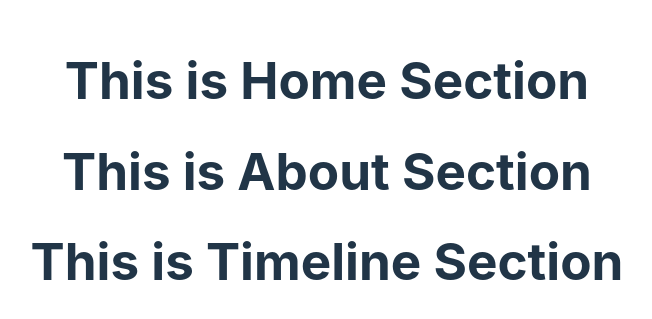
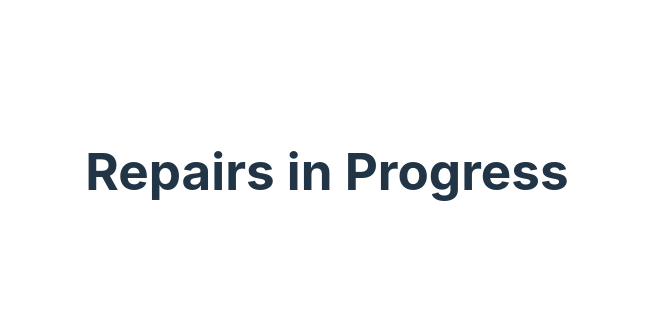
Before and after one commit to madush123/Medusa-1.0, a React (Vite) app: page / in a window 1280 px wide. Shown: the part 229-548 px from the top of the page, without its empty margins (313-965 px from the left). Built offline with nearby package versions, Linux system fonts and the light colour scheme.

Commit message:
Update App.jsx

```diff
--- a/src/App.jsx
+++ b/src/App.jsx
@@ -10,9 +10,7 @@ function App() {
    return (
     <>
       <div>
-        <HomeSection/>
-        <AboutSection/>
-        <TimelineSection/>
+        <h1>Repairs in Progress</h1>
       </div>
     </>
   );
```
